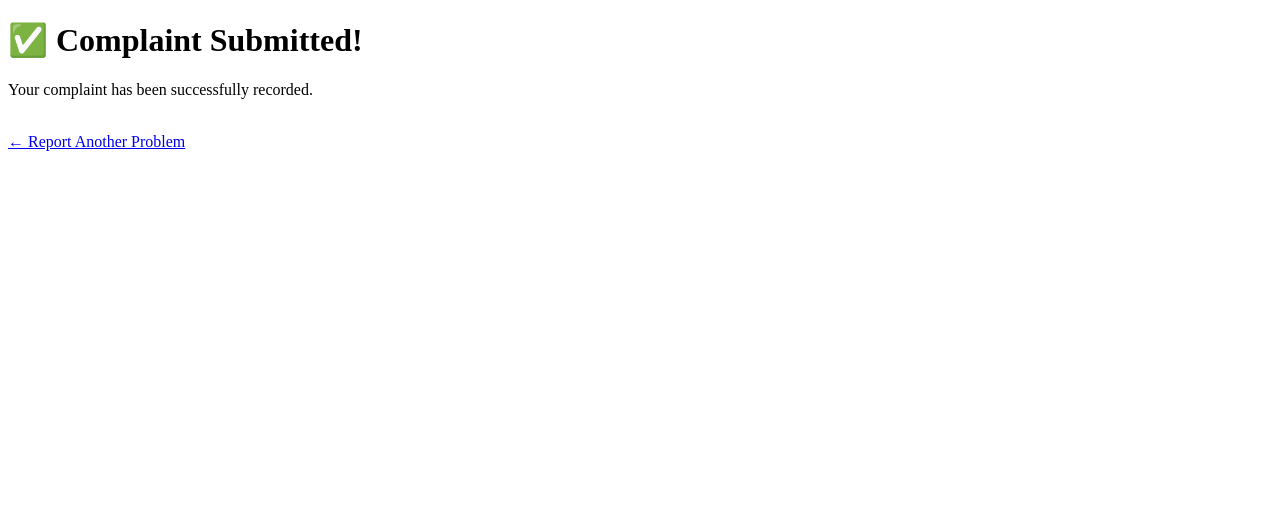
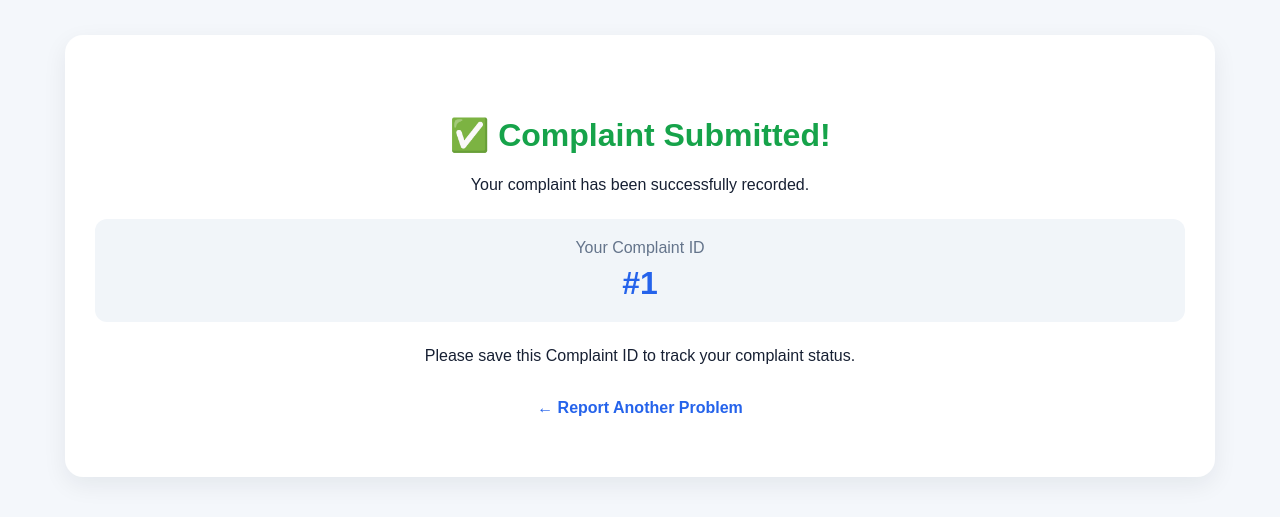
Before and after one commit to harshal211/SmartFix, a Flask app: template templates/success.html in a window 1280 px wide. Shown: the top 517 px of the page. Run offline with Flask 3, Linux system fonts and the light colour scheme; the template is opened without the code that fills it: most values are stand-ins (such as "Sample title", 1, 10 or a date in 2020).

Commit message:
Enhance success.html with styling and Complaint ID
Updated the success page to include a styled container and display the Complaint ID.

```diff
--- a/templates/success.html
+++ b/templates/success.html
@@ -1,18 +1,59 @@
 <!DOCTYPE html>
-<html>
+<html lang="en">
+
 <head>
+    <meta charset="UTF-8">
+    <meta name="viewport" content="width=device-width, initial-scale=1.0">
+
     <title>SmartFix - Submitted</title>
+
+    <link rel="stylesheet"
+          href="{{ url_for('static', filename='style.css') }}">
 </head>
 
 <body>
 
-    <h1>✅ Complaint Submitted!</h1>
+<div class="container">
 
-    <p>Your complaint has been successfully recorded.</p>
+    <div class="card success">
 
-    <br>
+        <h1>✅ Complaint Submitted!</h1>
 
-    <a href="/">← Report Another Problem</a>
+        <p>Your complaint has been successfully recorded.</p>
+
+        <div style="
+            margin: 25px 0;
+            padding: 20px;
+            background: #f1f5f9;
+            border-radius: 12px;
+        ">
+
+            <p style="margin: 0; color: #64748b;">
+                Your Complaint ID
+            </p>
+
+            <h2 style="
+                font-size: 32px;
+                margin: 8px 0 0;
+                color: #2563eb;
+            ">
+                #{{ complaint_id }}
+            </h2>
+
+        </div>
+
+        <p>
+            Please save this Complaint ID to track your complaint status.
+        </p>
+
+        <br>
+
+        <a href="/">← Report Another Problem</a>
+
+    </div>
+
+</div>
 
 </body>
+
 </html>
```
